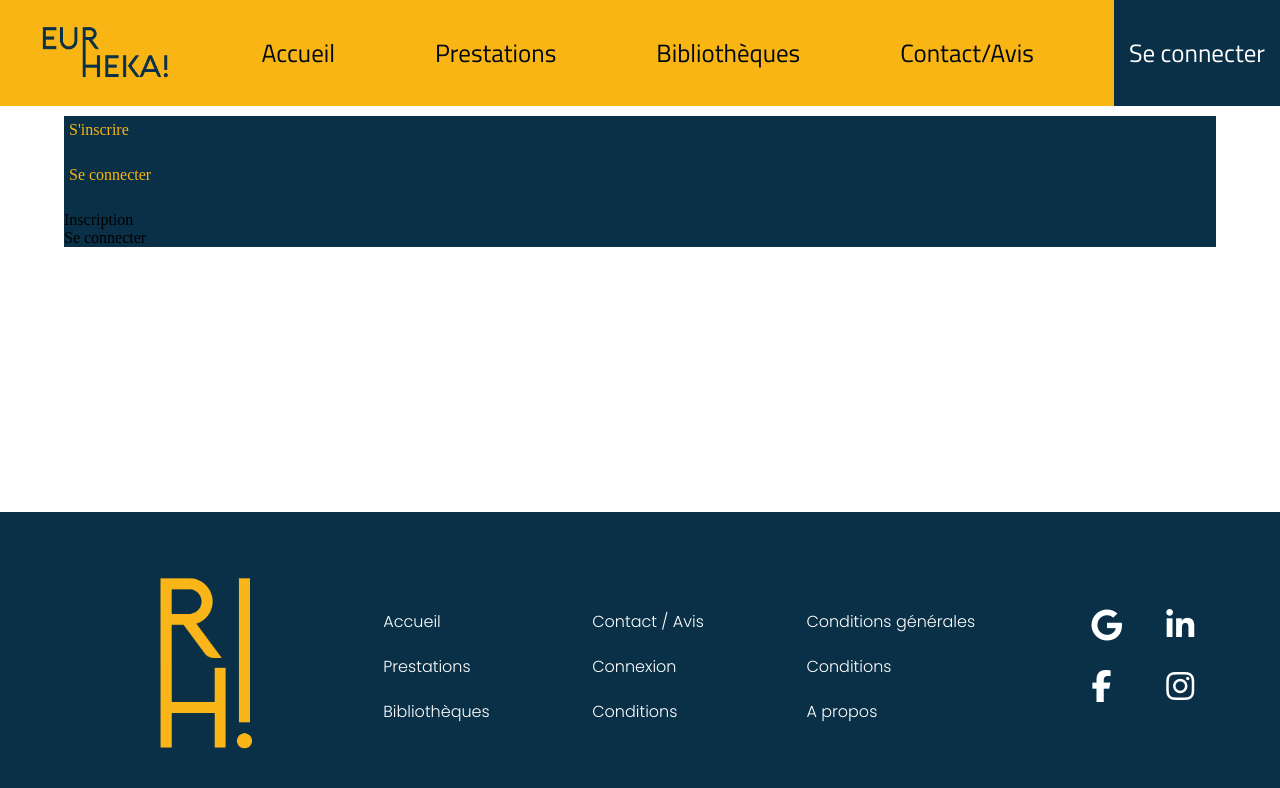
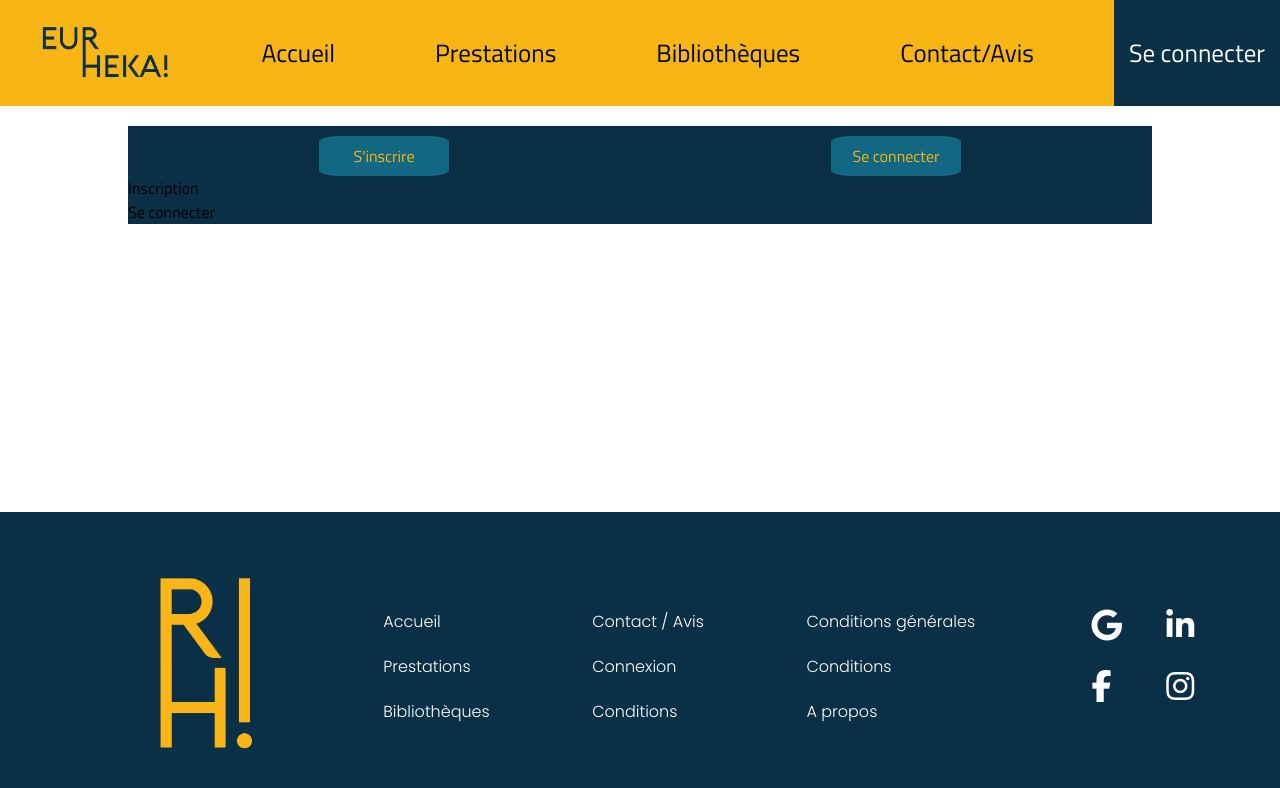
Before and after one commit to WildCodeSchool/remote2q4-21-p3-eurheka-front, a React (Create React App) app: page /login in a window 1280 px wide. Shown: the top 788 px of the page. Built offline with nearby package versions, Linux system fonts and the light colour scheme.

Commit message:
css on log form

```diff
--- a/src/components/log-forms/Log.css
+++ b/src/components/log-forms/Log.css
@@ -1,16 +1,39 @@
 .form-container {
-    width: 50%;
+    width: 100%;
     height: 40%;
     display: flex;
     flex-direction: column;
     background-color: var(--main-color-dark-background);
+    font-family: var(--text-font);
 }
 
-.log-button {
+.btn-container {
+    display: flex;
+    flex-direction: row;
+    justify-content: space-around;
+}
+.active-btn {
+    background-color: var(--third-color-darkest);
+    color: var(--main-color-light-title);
+    width: 130px;
+    height: 40px;
+    display: flex;
+    flex-direction: column;
+    align-items: center;
+    justify-content: center;
+    border-radius: 15%;
+    margin-top: 10px;
+}
+
+.off-btn {
     background-color: var(--main-color-dark-background);
     color: var(--main-color-light-title);
-    width: 100px;
+    width: 160px;
     height: 40px;
-    border-radius: 5%;
-    margin: 5px;
+    display: flex;
+    flex-direction: column;
+    align-items: center;
+    justify-content: center;
+    border-radius: 10%;
+    margin-top: 10px;
 }
--- a/src/components/log-forms/Log.jsx
+++ b/src/components/log-forms/Log.jsx
@@ -19,9 +19,9 @@ const Log = () => {
     return (
         <div className='connection-form'>
             <div className='form-container'>
-                <ul>
-                    <div onClick={handleModals} id="register" className="log-button">S'inscrire</div>
-                    <div onClick={handleModals} id="login" className="log-button">Se connecter</div>
+                <ul className='btn-container'>
+                    <div onClick={handleModals} id="register" className={signUpModal ? "active-btn" : "off-btn"}>S'inscrire</div>
+                    <div onClick={handleModals} id="login" className={signInModal ? "active-btn" : "off-btn"}>Se connecter</div>
                 </ul>
                 {signUpModal && <SignUpForm />}
                 {signInModal && <SignInForm />}
--- a/src/pages/login/Login.css
+++ b/src/pages/login/Login.css
@@ -8,8 +8,8 @@
 }
 
 .login-box {
-    width: 90%;
+    width: 80%;
     height: 65%;
-    margin: 10px;
+    margin: 20px;
     background-color: var(--main-color-dark-background);
 }
```
